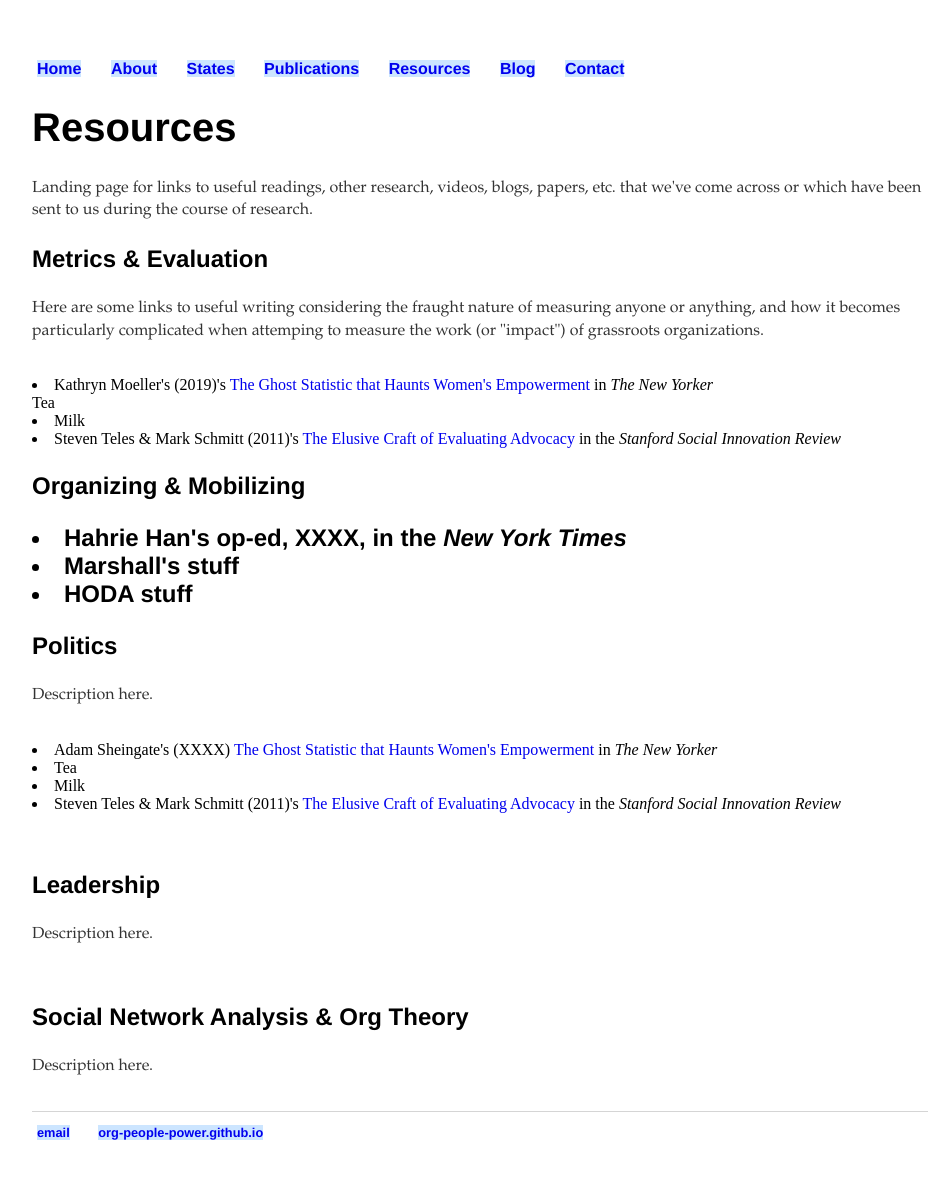
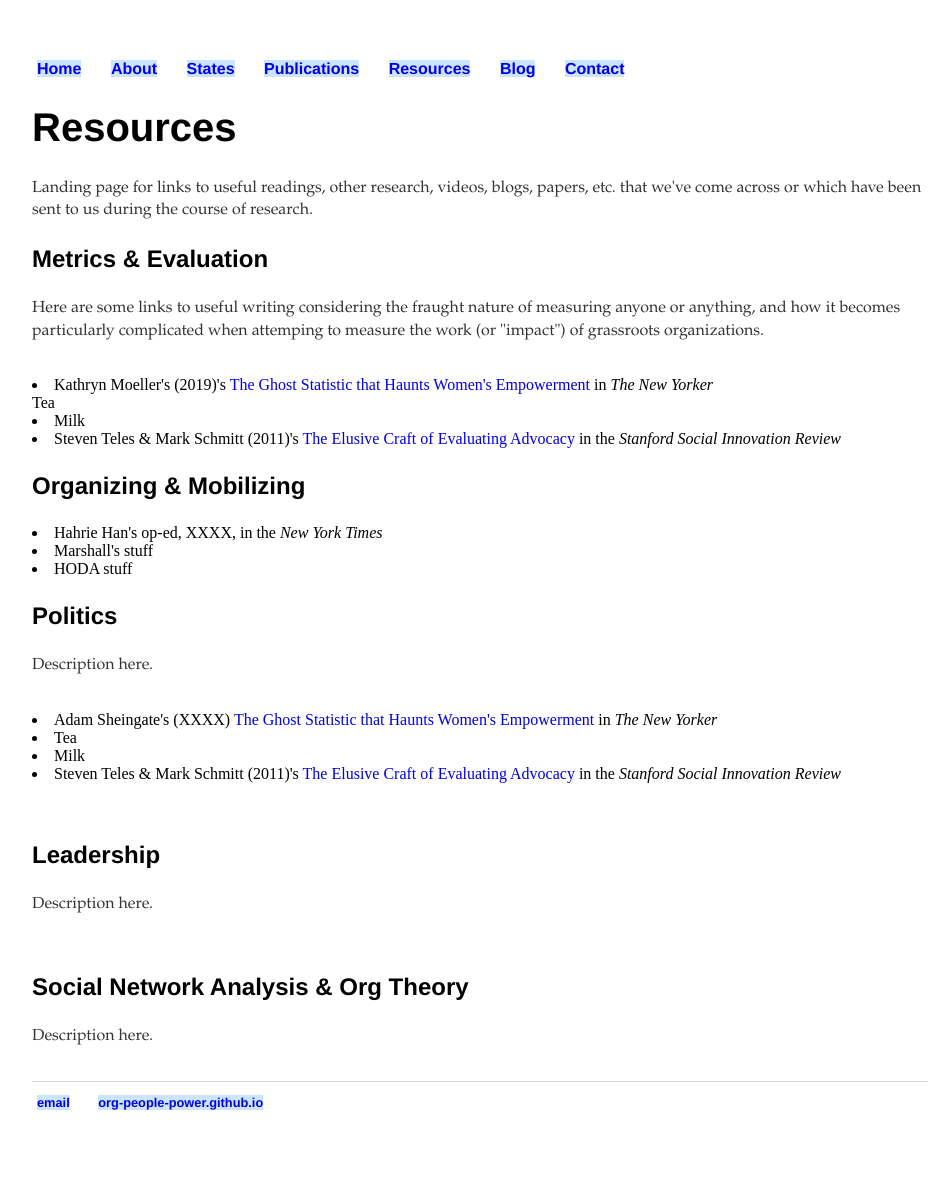
Before and after one commit to org-people-power/org-people-power.github.io, a Jekyll site: the page built from resources/index.html, in a window 1280 px wide. Shown: the whole page, without its empty margins (160-1111 px from the left). Built offline with Jekyll 4.4.1, drawn with Linux system fonts in a browser that asks for light colours; after the commit the page ends 1170 px from its top, so only the background shows below that.

```diff
--- a/resources/index.html
+++ b/resources/index.html
@@ -14,7 +14,7 @@ title: Resources
 <li> Milk </li>
 <li> Steven Teles & Mark Schmitt (2011)'s <a href="https://ssir.org/articles/entry/the_elusive_craft_of_evaluating_advocacy">The Elusive Craft of Evaluating Advocacy</a> in the <i>Stanford Social Innovation Review</i></li>
 </p>
-<h3>Organizing & Mobilizing<h3>
+<h3>Organizing & Mobilizing</h3>
 <ul.c>
 	<li> Hahrie Han's op-ed, XXXX, in the <i> New York Times </i></li>
 	<li> Marshall's stuff</li>
```
